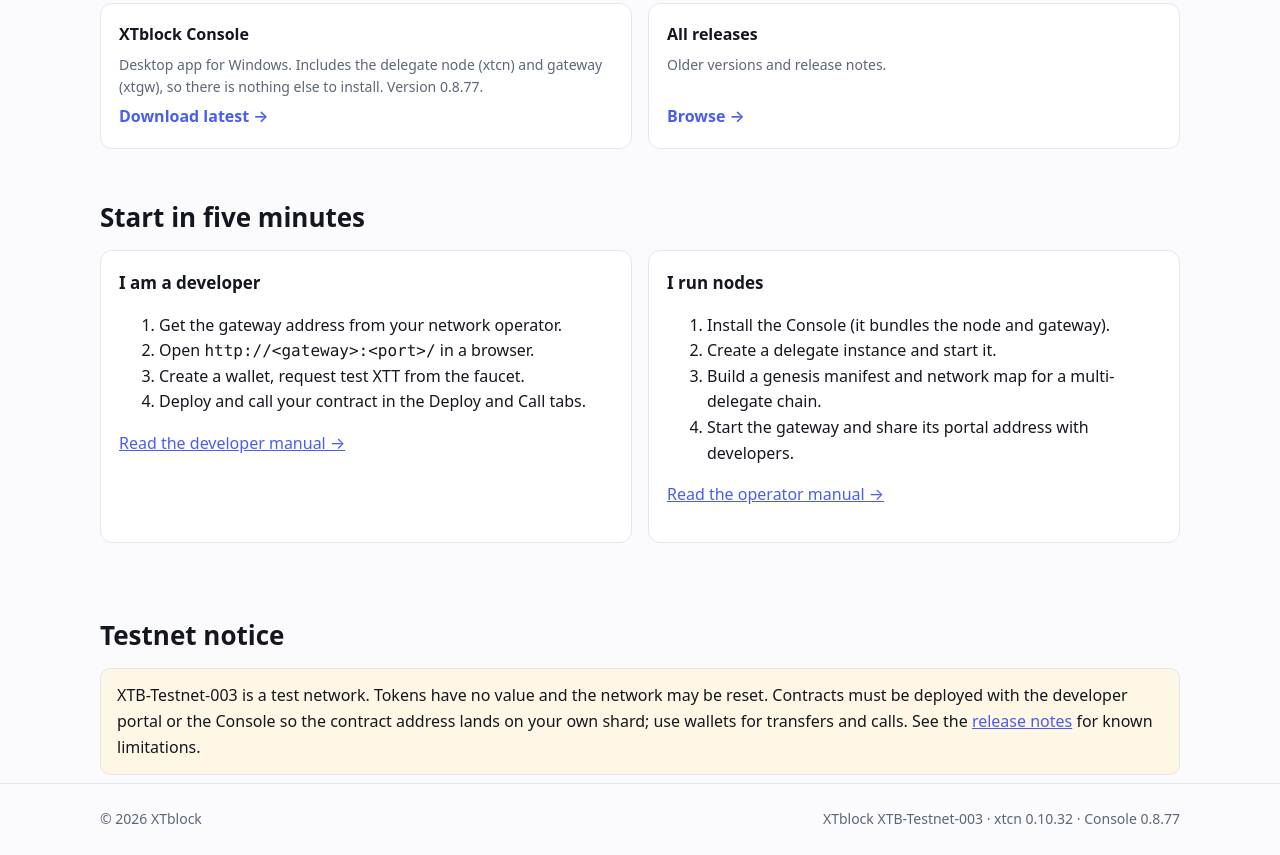
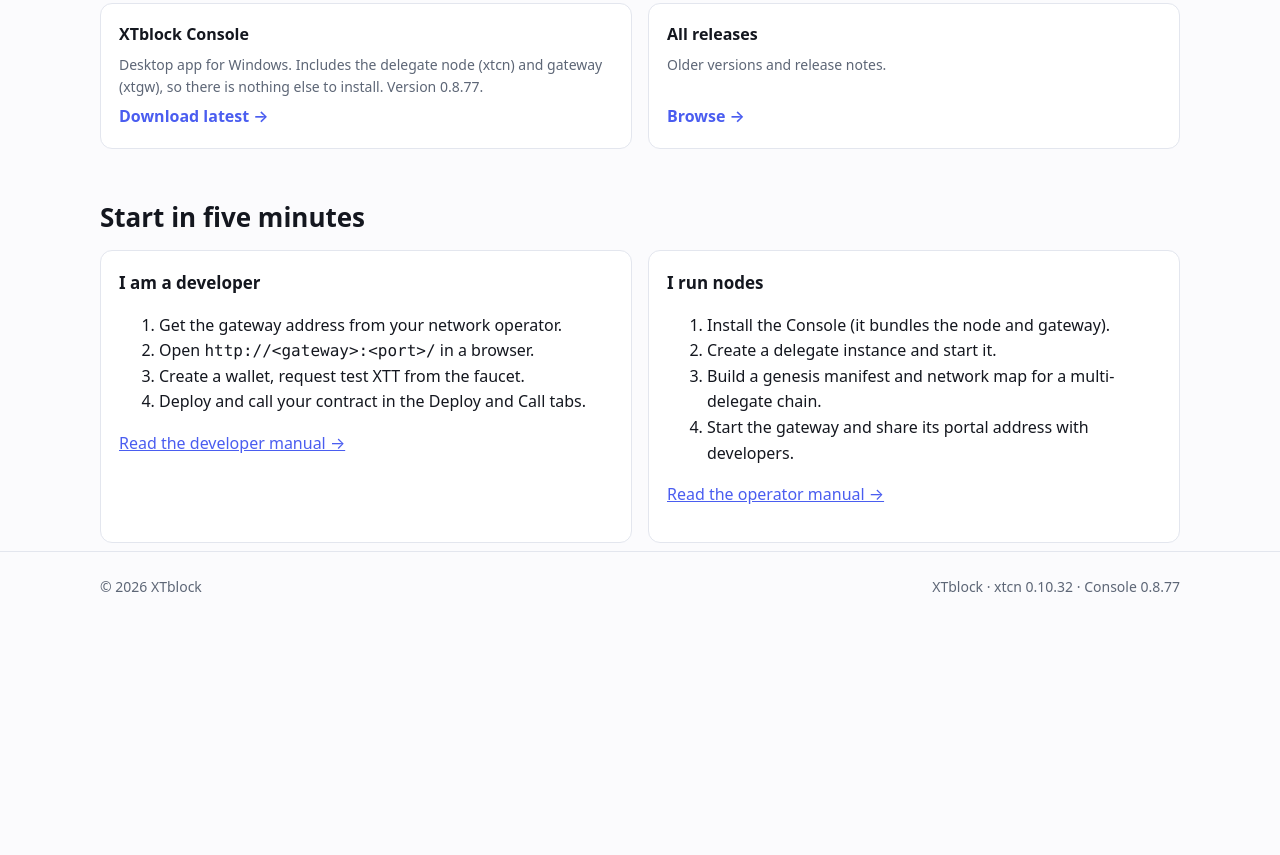
Before and after one commit to xtblock/xtblock, a website: page site/index.html in a window 1280 px wide. Shown: the part 1119-1974 px from the top of the page. After the commit the page ends 1741 px from the top, so only its background shows below. Drawn offline with Linux system fonts and the light colour scheme.

Commit message:
Update index.html

```diff
--- a/site/index.html
+++ b/site/index.html
@@ -1,6 +1,6 @@
 <!doctype html>
 <html lang="en"><head><meta charset="utf-8"><meta name="viewport" content="width=device-width,initial-scale=1">
-<title>XTblock XTB-Testnet-003 · XTblock</title><meta name="description" content="A permissioned, sharded, EVM-compatible blockchain with a desktop operator console and a developer portal.">
+<title>XTblock</title><meta name="description" content="A permissioned, sharded, EVM-compatible blockchain with a desktop operator console and a developer portal.">
 <link rel="icon" href="data:,"><link rel="stylesheet" href="assets/style.css"></head>
 <body>
 <header class="site-header"><div class="wrap">
@@ -55,9 +55,5 @@
     </ol><p><a href="operator.html">Read the operator manual →</a></p></div>
   </div>
 </section>
-
-<section class="wrap notice"><h2>Testnet notice</h2>
-  <p>XTB-Testnet-003 is a test network. Tokens have no value and the network may be reset. Contracts must be deployed with the developer portal or the Console so the contract address lands on your own shard; use wallets for transfers and calls. See the <a href="release-notes.html">release notes</a> for known limitations.</p>
-</section>
-<footer class="site-footer"><div class="wrap"><span>© 2026 XTblock</span><span>XTblock XTB-Testnet-003 · xtcn 0.10.32 · Console 0.8.77</span></div></footer>
+<footer class="site-footer"><div class="wrap"><span>© 2026 XTblock</span><span>XTblock · xtcn 0.10.32 · Console 0.8.77</span></div></footer>
 <script src="assets/site.js"></script></body></html>
```
